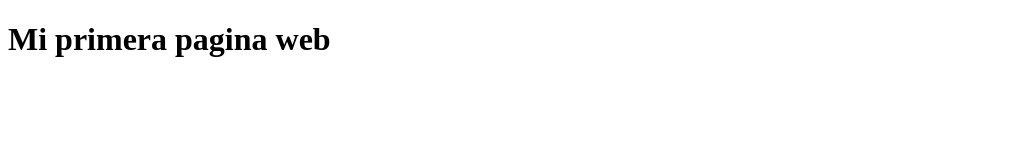
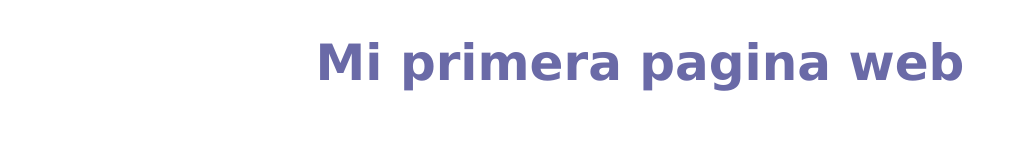
Before and after one commit to pherpe/prueba, a plain HTML site: page index.html in a window 1280 px wide. Shown: the whole page, without its empty margins (0-1017 px from the left). Drawn offline with Linux system fonts and the light colour scheme.

Commit message:
segundoDiaDeTrabajo

```diff
--- /dev/null
+++ b/estilos.css
@@ -0,0 +1,7 @@
+h1{
+    font-size: 50px;
+    text-align: center;
+    font-family: Verdana, Geneva, Tahoma, sans-serif;
+    color: rgb(106, 106, 167);
+
+}
--- a/index.html
+++ b/index.html
@@ -4,6 +4,7 @@
     <meta charset="UTF-8">
     <meta http-equiv="X-UA-Compatible" content="IE=edge">
     <meta name="viewport" content="width=, initial-scale=1.0">
+    <link rel="stylesheet" href="estilos.css">
     <title>Document</title>
 </head>
 <body>
```
